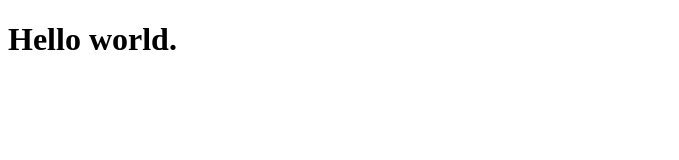
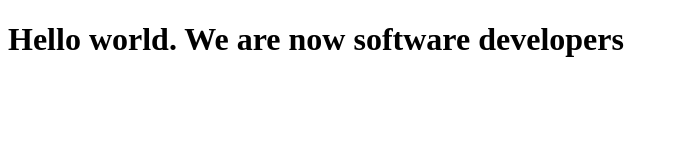
Before and after one commit to yishakw/Lucky-and-Yishak, a plain HTML site: page index.html in a window 1280 px wide. Shown: the whole page, without its empty margins (0-679 px from the left). Drawn offline with Linux system fonts and the light colour scheme.

Commit message:
Update index.html

```diff
--- a/index.html
+++ b/index.html
@@ -7,6 +7,6 @@
     <title>Yishak and Lucky</title>
   </head>
   <body>
-    <h1>Hello world.</h1>
+    <h1>Hello world. We are now  software developers</h1>
   </body>
 </html>
```
